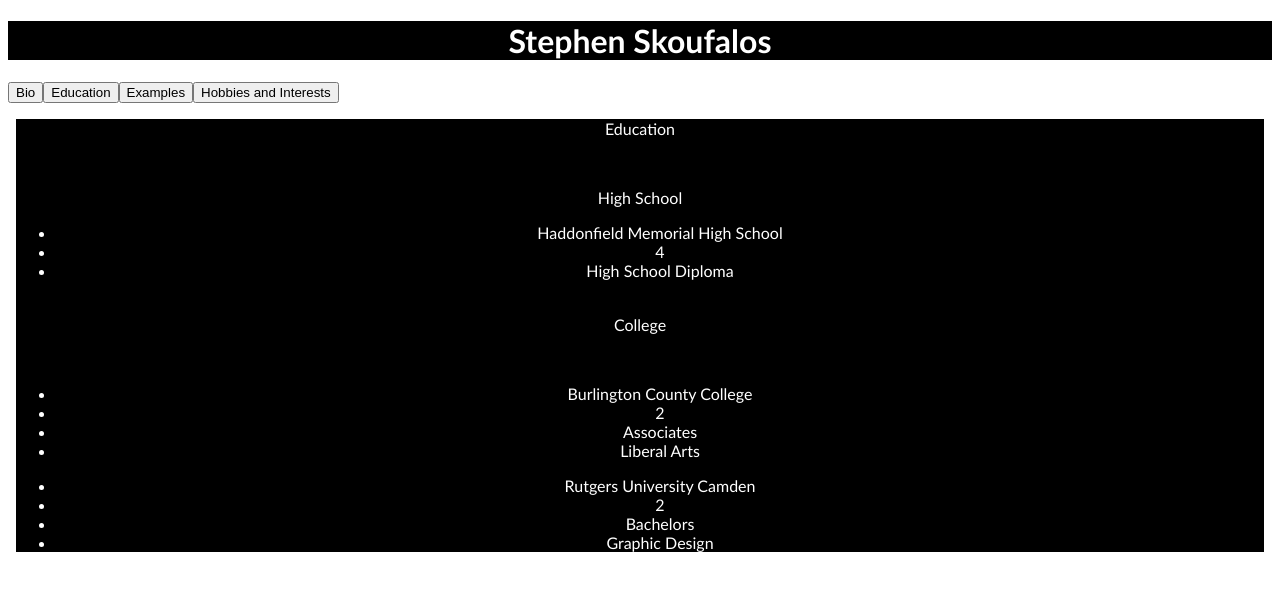
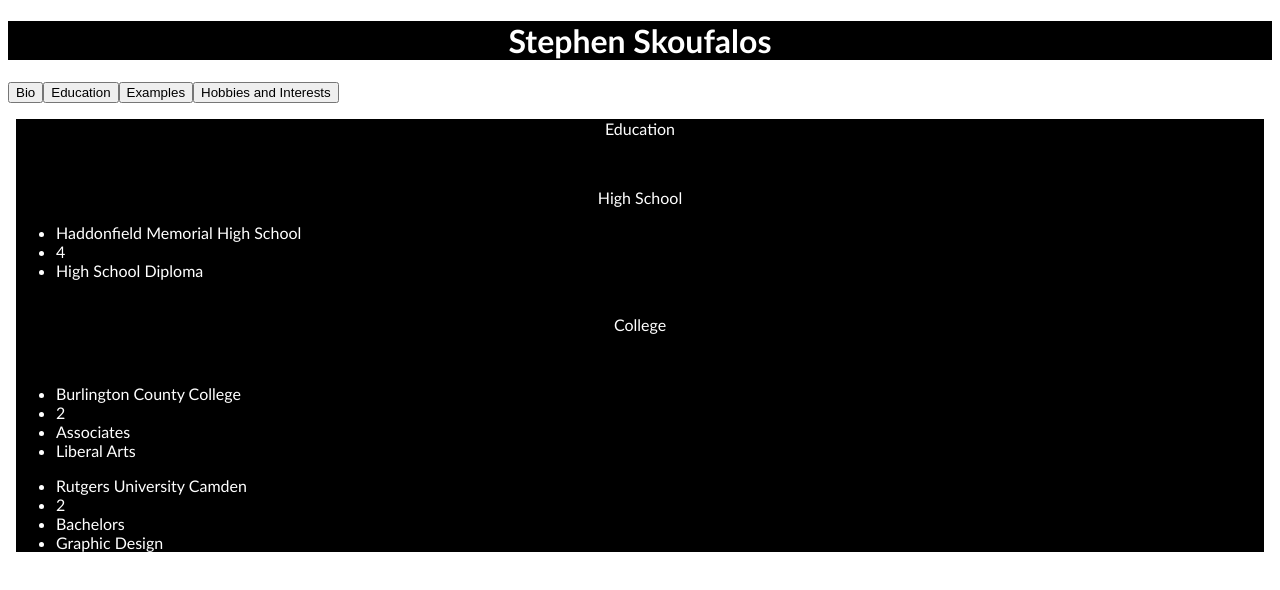
Before and after one commit to SSkoufalos/Coding-Assessments, an Angular app: page /education in a window 1280 px wide. Shown: the top 590 px of the page. Built offline with nearby package versions, Linux system fonts and the light colour scheme; what ng-zorro-antd would draw is missing.

Commit message:
Education Update 2

```diff
--- a/src/app/education/education.component.html
+++ b/src/app/education/education.component.html
@@ -3,7 +3,7 @@
 <p class="headertext">Education</p>
 <br>
 <p class="headertext">High School</p>
-<ul class="headertext" *ngFor = "let x of highschools">
+<ul class="listtext" *ngFor = "let x of highschools">
     <li>{{ x.name }}</li>
     <li>{{ x.years }}</li>
     <li>{{ x.degree }}</li>
@@ -11,7 +11,7 @@
 </ul>
 <p class="headertext">College</p>
 <br>
-<ul class="headertext" *ngFor = "let x of colleges">
+<ul class="listtext" *ngFor = "let x of colleges">
     <li>{{ x.name }}</li>
     <li>{{ x.years }}</li>
     <li>{{ x.degree }}</li>
--- a/src/app/education/education.component.scss
+++ b/src/app/education/education.component.scss
@@ -7,3 +7,8 @@
     text-align:center;
     color:white;
   }
+
+  .listtext {
+      font-family:'Gill Sans', 'Gill Sans MT', Calibri, 'Trebuchet MS', sans-serif;
+      color:white;
+  }
```
